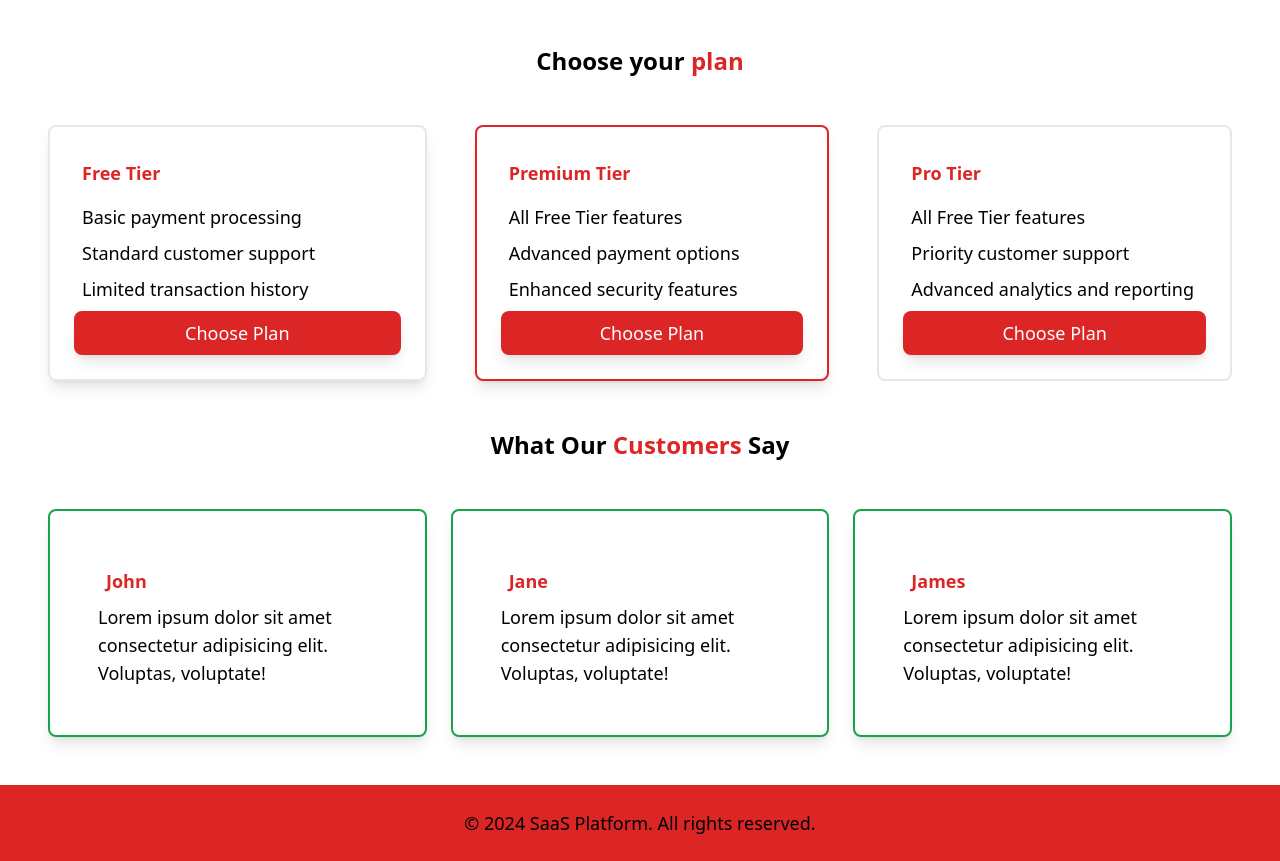
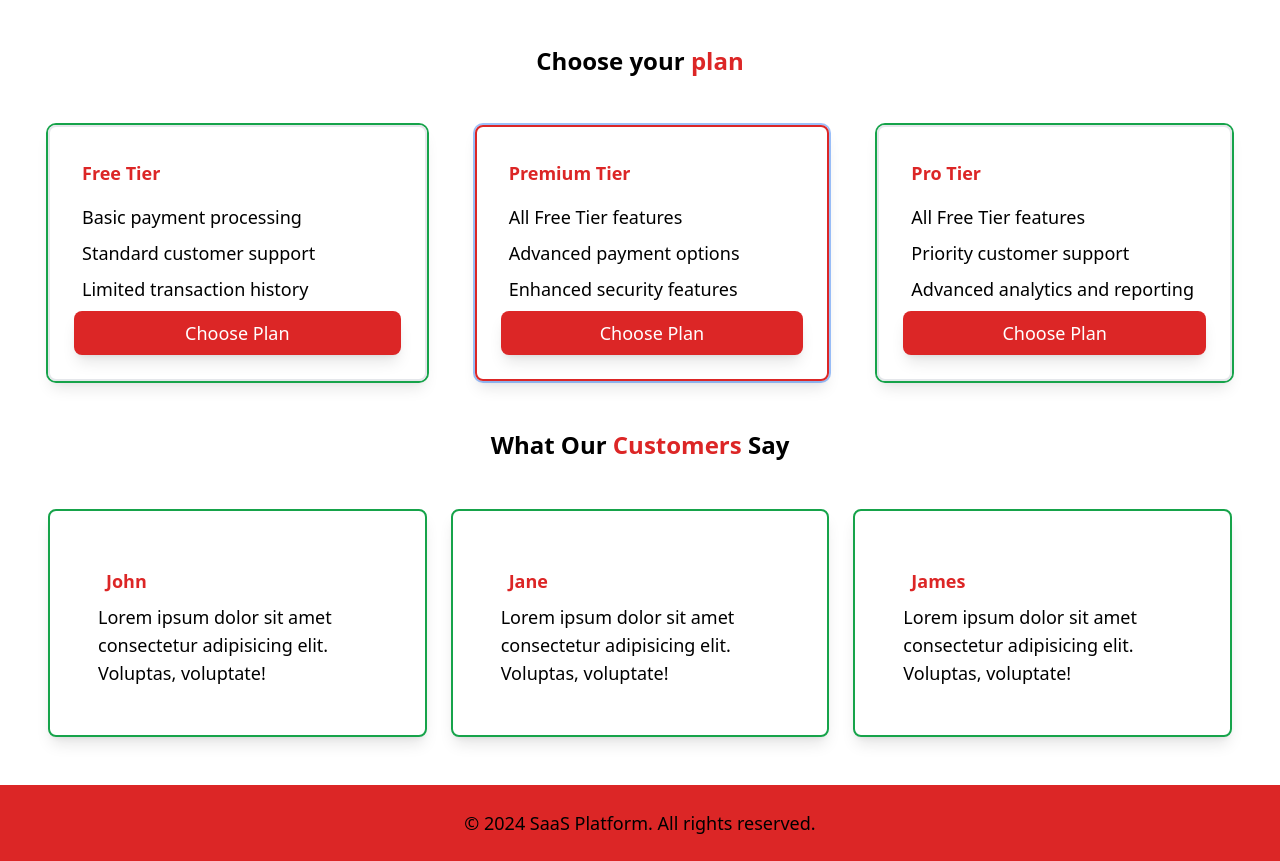
Before and after one commit to BrianOchieng-Dev/SaaS-Landing-Page, a website: page index.html in a window 1280 px wide. Shown: the part 1068-1929 px from the top of the page. Drawn offline with nearby package versions, Linux system fonts and the light colour scheme.

Commit message:
last commit

```diff
--- a/index.html
+++ b/index.html
@@ -78,7 +78,7 @@
         <section id="price">
             <h2 class="text-2xl font-semibold text-center">Choose your <span class="text-red-600">plan</span></h2>
             <div class="  grid grid-cols-1 p-6 text-sm gap-6 md:grid-cols-3 lg:grid-cols-3 md:gap-6 lg:gap-6 lg:p-12 lg:space-x-6 md:text-lg lg:text-lg">
-                <div class="p-6 border-2 border-grey-400 shadow-lg rounded-lg">
+                <div class="p-6 border-2 border-grey-400 ring-2 ring-green-600 shadow-lg rounded-lg">
                     <h3 class="text-red-600 font-semibold p-2 ">Free Tier</h3>
                     <ul class="space-y-2 p-2">
                         <li>Basic payment processing</li>
@@ -87,7 +87,7 @@
                     </ul>
                       <button class="text-white bg-red-600 p-2 rounded-lg shadow-lg w-full">Choose Plan</button>
                 </div>
-                <div class="p-6 border-2 border-red-600 shadow-lg rounded-lg">
+                <div class="p-6 border-2 border-red-600 ring-2 shadow-lg rounded-lg">
                     <h3 class="text-red-600 font-semibold p-2 ">Premium Tier</h3>
                     <ul class="space-y-2 p-2">
                         <li>All Free Tier features</li>
@@ -96,7 +96,7 @@
                     </ul>
                     <button class="text-white bg-red-600 p-2 rounded-lg shadow-lg w-full">Choose Plan</button>
                 </div>
-                <div class="p-6 border-2 border-grey-400shadow-lg rounded-lg">
+                <div class="p-6 border-2 border-grey-400 ring-2 ring-green-600 shadow-lg rounded-lg">
                     <h3 class="text-red-600 font-semibold p-2 ">Pro Tier</h3>
                     <ul class="space-y-2 p-2">
                         <li>All Free Tier features</li>
```
